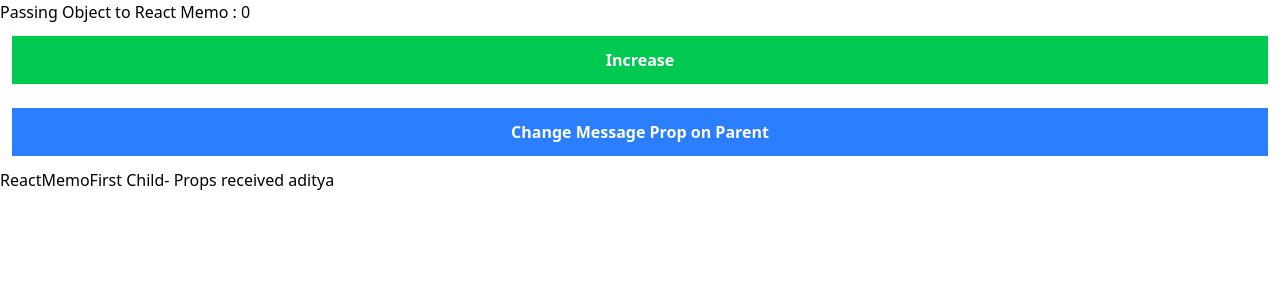
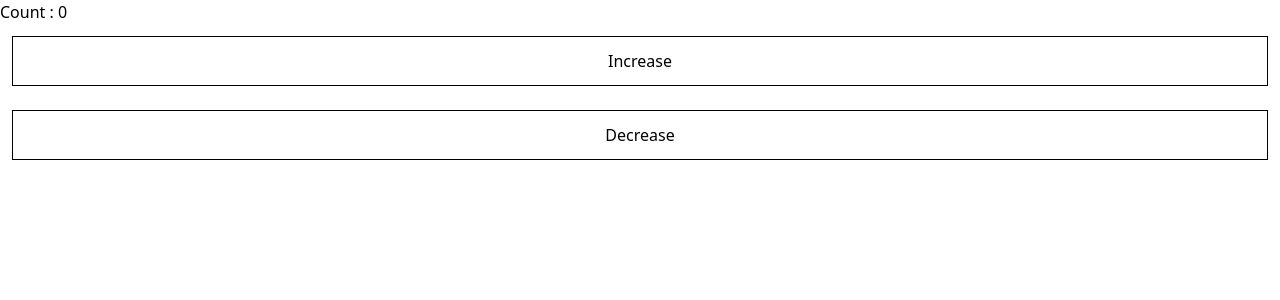
Before and after one commit to cyberadityacode/reactjs, a React (Vite) app in the folder 36 All Hooks in one Project/: page / in a window 1280 px wide. Shown: the top 300 px of the page. Built offline with nearby package versions, Linux system fonts and the light colour scheme.

Commit message:
added useCallback hook

```diff
--- /dev/null
+++ b/36 All Hooks in one Project/components/hooks/useCallback/Button.jsx
@@ -0,0 +1,11 @@
+import React, { Children, memo } from 'react'
+
+function Button({onClick,children}) {
+    console.log('clicked', children);
+  return (
+    <>
+        <button className='p-3 m-3 border' onClick={onClick}>{children}</button>
+    </>
+  )
+}
+export default memo(Button);
--- /dev/null
+++ b/36 All Hooks in one Project/components/hooks/useCallback/UseCallBackFirst.jsx
@@ -0,0 +1,21 @@
+import React, { useCallback, useState } from "react";
+import Button from "./Button";
+
+export default function UseCallBackFirst() {
+  const [count, setCount] = useState(0);
+
+  const handleIncrease = useCallback(() => {
+    setCount((prev) => prev + 1);
+  },[]);
+  const handleDecrease = useCallback(() => {
+    setCount((prev) => prev - 1);
+  },[]);
+
+  return (
+    <>
+      <h1>Count : {count}</h1>
+      <Button onClick={handleIncrease}>Increase</Button>
+      <Button onClick={handleDecrease}>Decrease</Button>
+    </>
+  );
+}
--- a/36 All Hooks in one Project/src/main.jsx
+++ b/36 All Hooks in one Project/src/main.jsx
@@ -42,6 +42,7 @@ import UseReducerFifth from "../components/hooks/useReducer/UseReducerFifth.jsx"
 import ReactMemoFirst from "../components/hooks/ReactMemo/ReactMemoFirst.jsx";
 import UseMemoFirstComponent from "../components/hooks/useMemo/UseMemoFirstComponent.jsx";
 import PassingObjectReactMemo from "../components/hooks/ReactMemo/PassingObjectReactMemo.jsx";
+import UseCallBackFirst from "../components/hooks/useCallback/UseCallBackFirst.jsx";
 
 createRoot(document.getElementById("root")).render(
   <StrictMode>
@@ -77,6 +78,7 @@ createRoot(document.getElementById("root")).render(
     {/* <UseReducerFifth /> */}
     {/* <ReactMemoFirst /> */}
     {/* <UseMemoFirstComponent /> */}
-    <PassingObjectReactMemo />
+    {/* <PassingObjectReactMemo /> */}
+    <UseCallBackFirst />
   </StrictMode>
 );
```
Also changed, not shown: 36 All Hooks in one Project/components/hooks/useCallback/readme.md (added).
